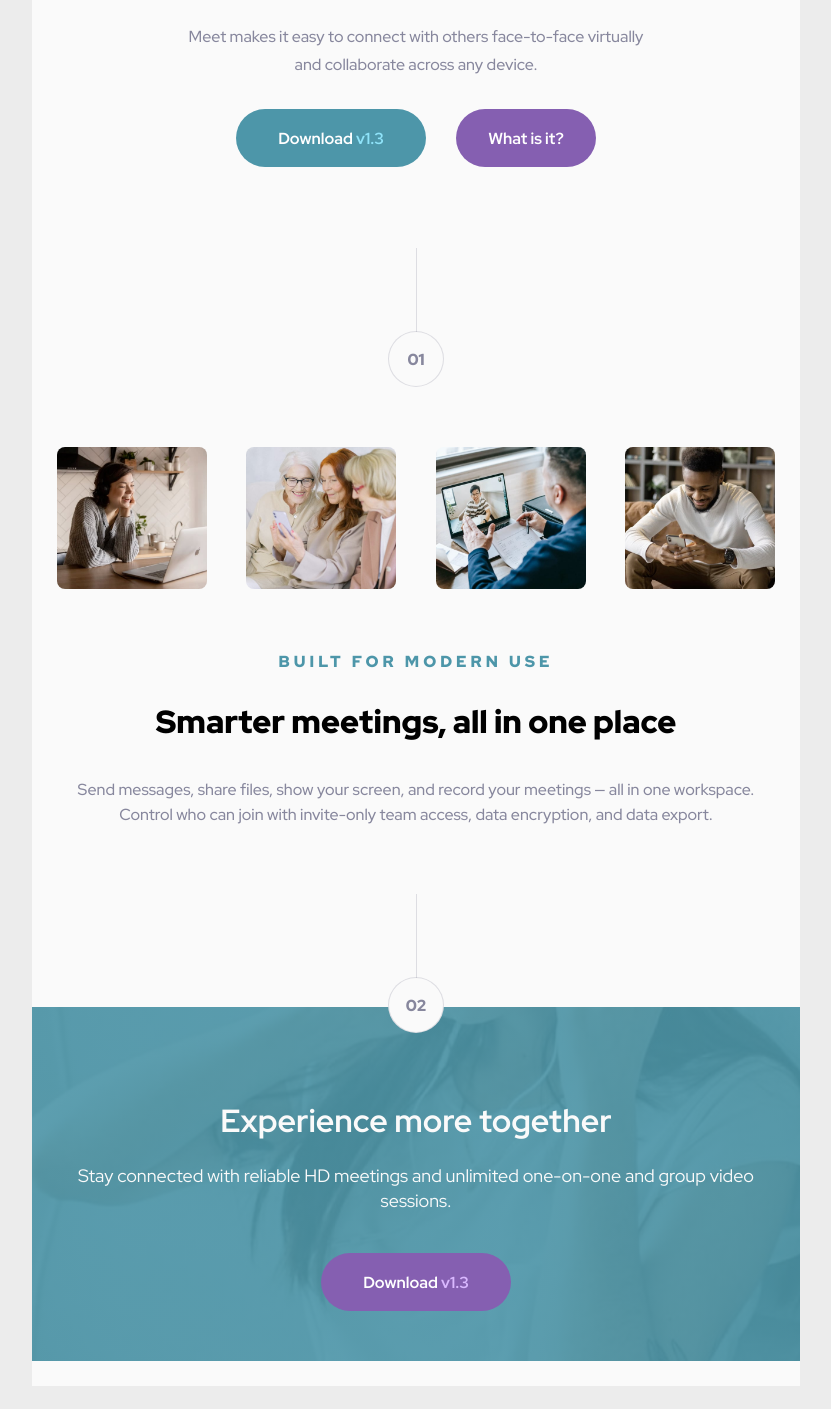
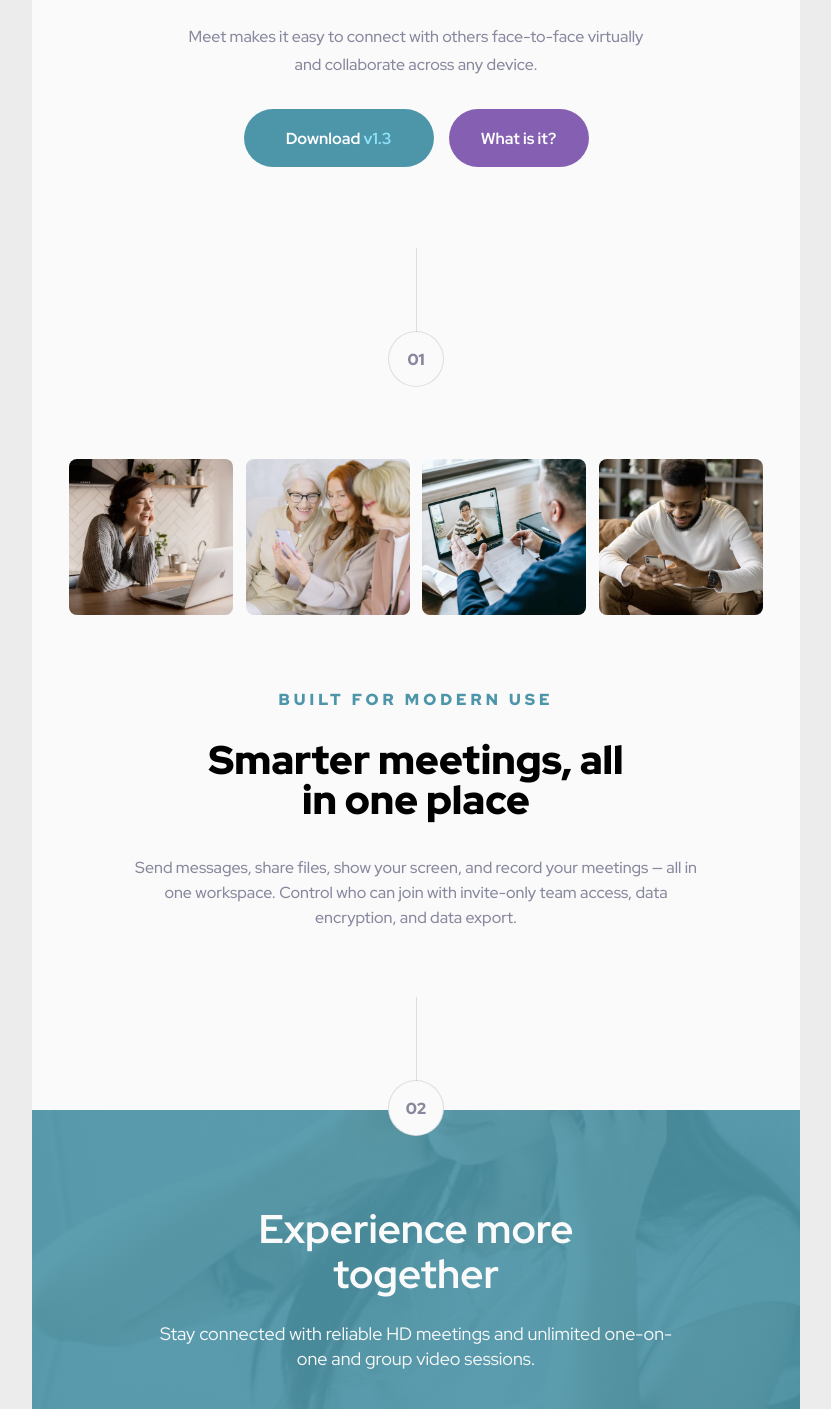
Before and after one commit to myrteza-labi/landing-page-junior, a React (Create React App) app: page / in a window 1280 px wide. Shown: the part 572-1981 px from the top of the page, without its empty margins (224-1055 px from the left). Before the commit the page ends 1958 px from the top, so only its background shows below. Built offline with nearby package versions, Linux system fonts and the light colour scheme.

Commit message:
:style: tablet style finish

```diff
--- a/src/components/Button.css
+++ b/src/components/Button.css
@@ -43,6 +43,9 @@
         margin: 0;
     }
     #btn1 {
-        margin-right: 30px;
+        margin-right: 15px;
+    }
+    #btn3  {
+        margin-bottom: 70px;
     }
 }
--- a/src/components/Footer.css
+++ b/src/components/Footer.css
@@ -42,3 +42,19 @@
 #btn3 {
     margin-bottom: 50px;
 }
+
+/* Tablette */
+@media screen and (min-width: 769px){
+    .Footer {
+        width: 768px;
+
+    }
+    .footerTitle {
+        font-size: 40px;
+        width: 455px;
+        line-height: 45px;
+    }
+    .footerParagraph {
+        width: 570px;
+    }
+}
--- a/src/components/Galery.css
+++ b/src/components/Galery.css
@@ -5,3 +5,10 @@
     justify-content: space-between;
     flex-wrap: wrap;
 }
+
+/* Tablette */
+@media screen and (min-width: 769px){
+    .Galery {
+        padding: 12px;
+    }
+}
--- a/src/components/Picture.css
+++ b/src/components/Picture.css
@@ -3,3 +3,13 @@
     border-radius: 8px;
     margin-bottom: 22px;
 }
+
+/* Tablette */
+@media screen and (min-width: 769px){
+    .Picture {
+        width: 164px;
+        height: 156px;
+        border-radius: 8px;
+        margin-bottom: 22px;
+    }
+}
--- a/src/components/TextPresentation.css
+++ b/src/components/TextPresentation.css
@@ -1,5 +1,7 @@
 
 .TextPresentation {
+    display: flex;
+    flex-direction: column;
     text-align: center;
     margin-top: 40px;
     margin-bottom: 180px;
@@ -28,3 +30,18 @@
     color: #87879D;
     line-height: 25px;
 }
+
+/* Tablette */
+@media screen and (min-width: 769px){
+    .TextPresentation {
+        width: 570px;
+        align-items: center;
+        justify-content: right;
+
+    }
+    .textPresentationTitle {
+        font-size: 40px;
+        width: 445px;
+        text-align: center;
+    }
+}
```
